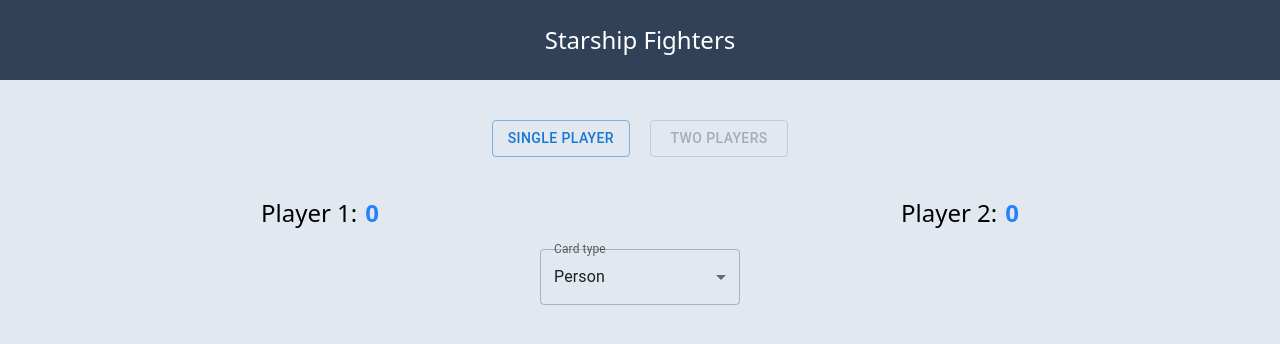
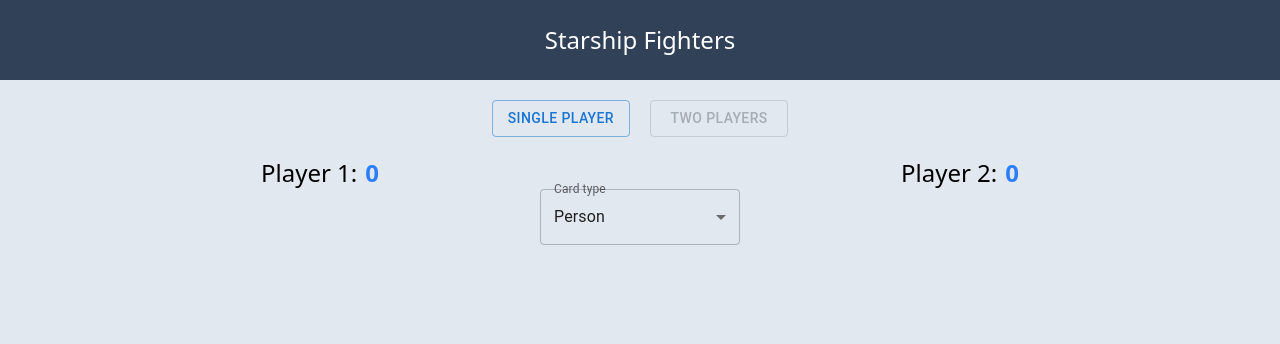
Before and after one commit to magicznykacpur/starship-fighters-frontend, a React (Vite) app: page / in a window 1280 px wide. Both pictures are taken after a click on the button "TWO PLAYERS". Shown: the top 344 px of the page. Built offline with nearby package versions, Linux system fonts and the light colour scheme; no server answers.

Commit message:
feat: style a bit more

```diff
--- a/src/components/battle/battle.tsx
+++ b/src/components/battle/battle.tsx
@@ -32,7 +32,7 @@ export default function Battle() {
   };
 
   return (
-    <div className="flex flex-col items-center mt-10">
+    <div className="flex flex-col items-center mt-5">
       <GameMode
         gameMode={gameMode}
         score={score}
--- a/src/components/battle/card-select.tsx
+++ b/src/components/battle/card-select.tsx
@@ -12,7 +12,7 @@ type CardSelectProps = {
 
 export default function CardSelect({ cardType, setCardType }: CardSelectProps) {
   return (
-    <div className="flex flex-col justify-center items-center mt-5">
+    <div className="flex flex-col justify-center items-center">
       <FormControl className="w-[200px]">
         <InputLabel>Card type</InputLabel>
         <Select
--- a/src/components/battle/game-mode.tsx
+++ b/src/components/battle/game-mode.tsx
@@ -56,7 +56,7 @@ export default function GameMode({
       </div>
 
       {gameMode === "two-players" && (
-        <div className="flex justify-around w-full mt-5" data-testid="score-display">
+        <div className="flex justify-around w-full" data-testid="score-display">
           <div className="text-2xl">
             Player 1:
             <strong
```
